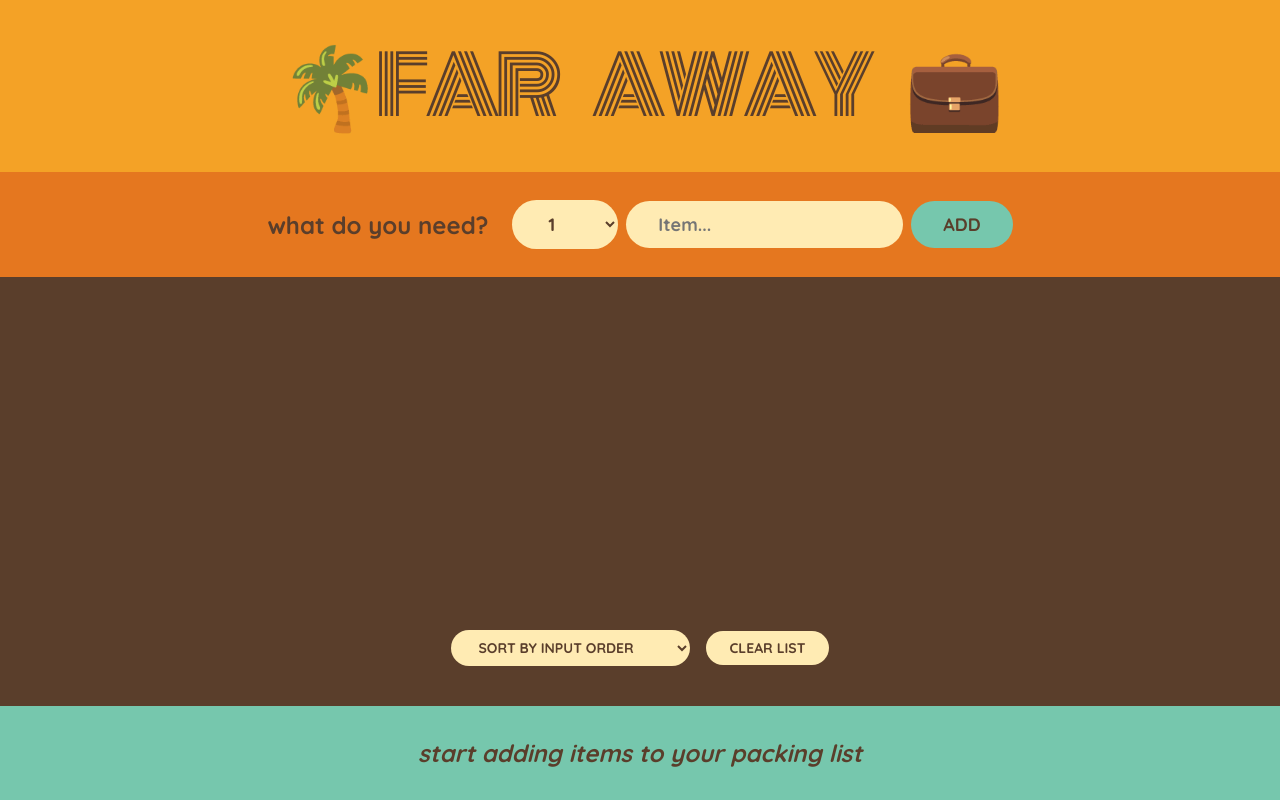
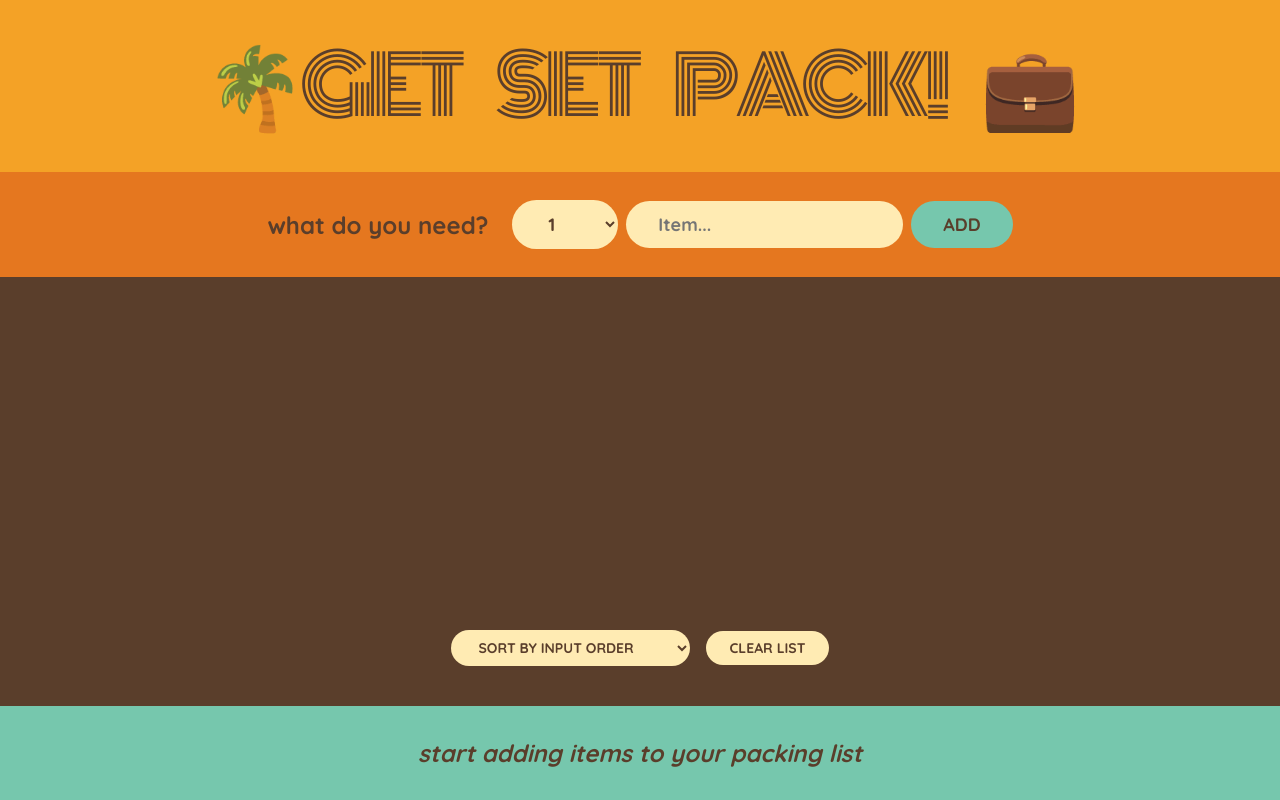
Before and after one commit to nehalskdev/travel-list, a React (Create React App) app: page / in a window 1280 px wide. Built offline with nearby package versions, Linux system fonts and the light colour scheme.

Commit message:
updated a better name for logo

```diff
--- a/src/App.js
+++ b/src/App.js
@@ -39,7 +39,7 @@ export default function App() {
 }
 
 function Logo() {
-  return <h1> 🌴Far Away 💼</h1>;
+  return <h1> 🌴Get Set Pack! 💼</h1>;
 }
 function Form({ onAddItems }) {
   const [description, setDescription] = useState("");
```
